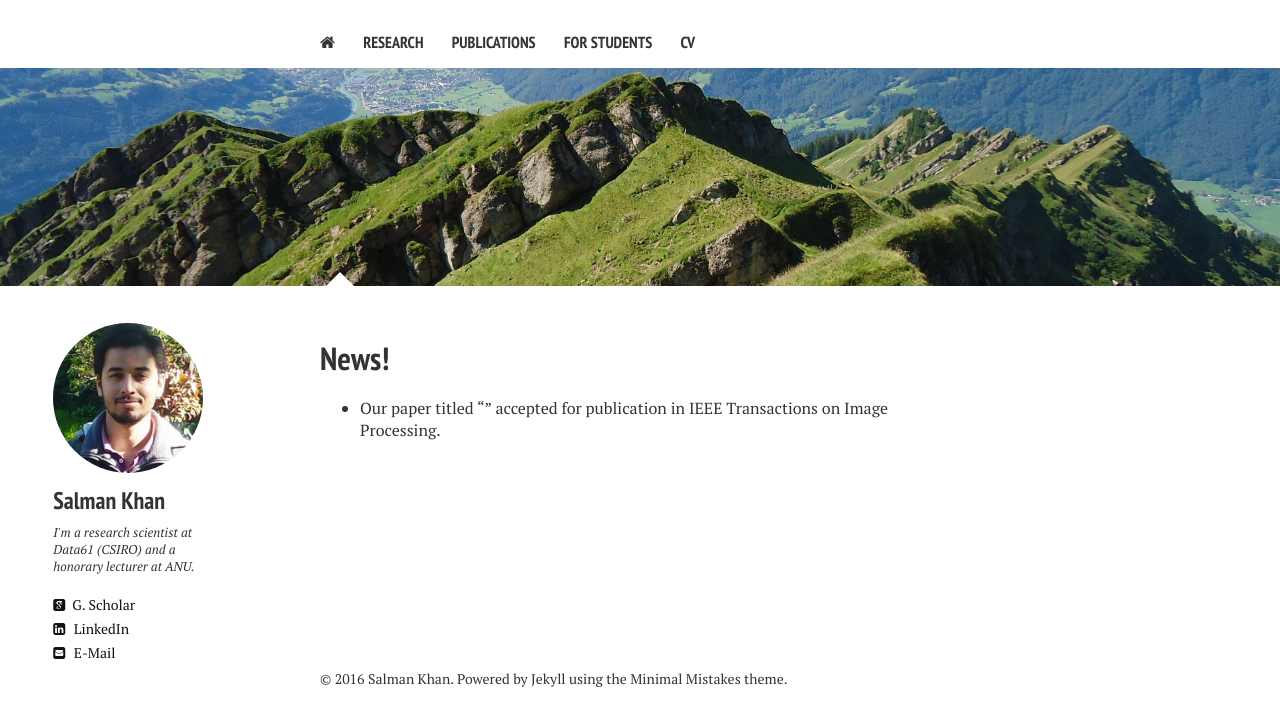
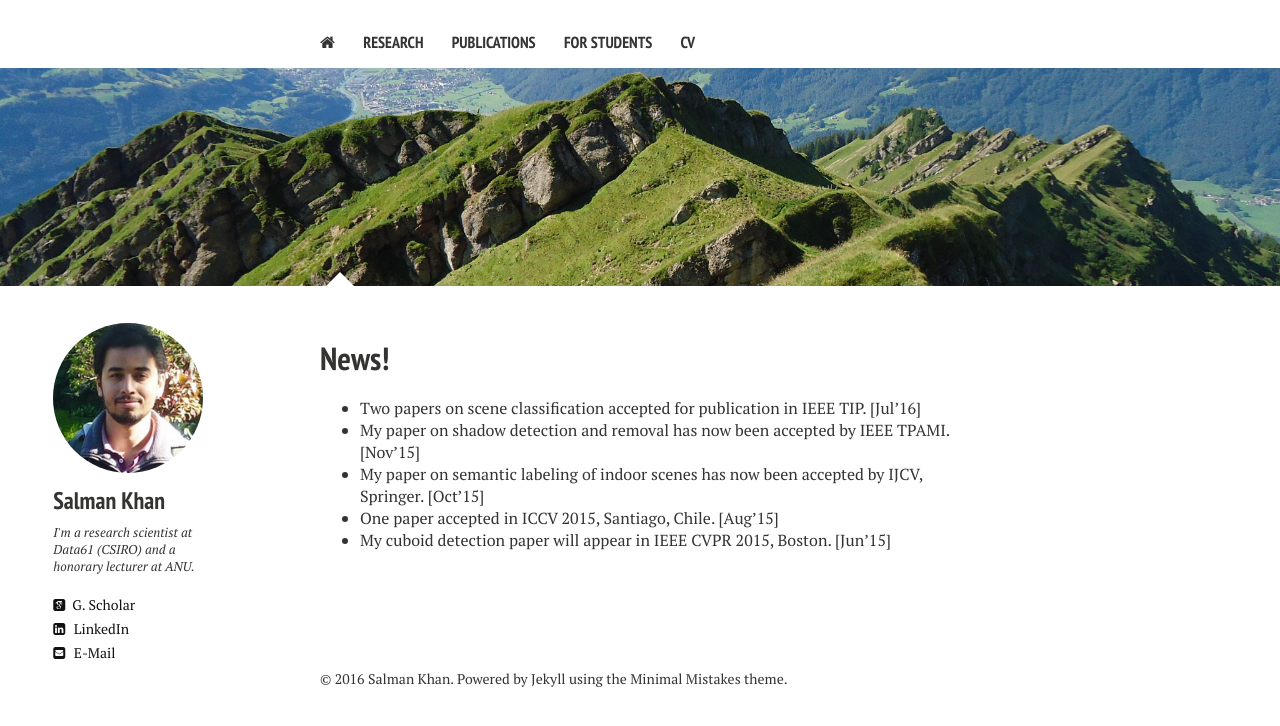
Before and after one commit to awaisrauf/salman-h-khan.github.io, a Jekyll site: the page built from index.md, in a window 1280 px wide. Shown: the top 726 px of the page. Built offline with Jekyll 4.4.1, drawn with Linux system fonts in a browser that asks for light colours; nearby versions of some CDN libraries.

Commit message:
Update index.md

```diff
--- a/index.md
+++ b/index.md
@@ -7,6 +7,10 @@ image:
   feature: mountain.jpg
 ---
 
-* Our paper titled "" accepted for publication in IEEE Transactions on Image Processing.
+* Two papers on scene classification accepted for publication in IEEE TIP. [Jul'16]
+* My paper on shadow detection and removal has now been accepted by IEEE TPAMI. [Nov'15]
+* My paper on semantic labeling of indoor scenes has now been accepted by IJCV, Springer. [Oct'15]
+* One paper accepted in ICCV 2015, Santiago, Chile. [Aug'15]
+* My cuboid detection paper will appear in IEEE CVPR 2015, Boston. [Jun'15]
 
 <br />
```
